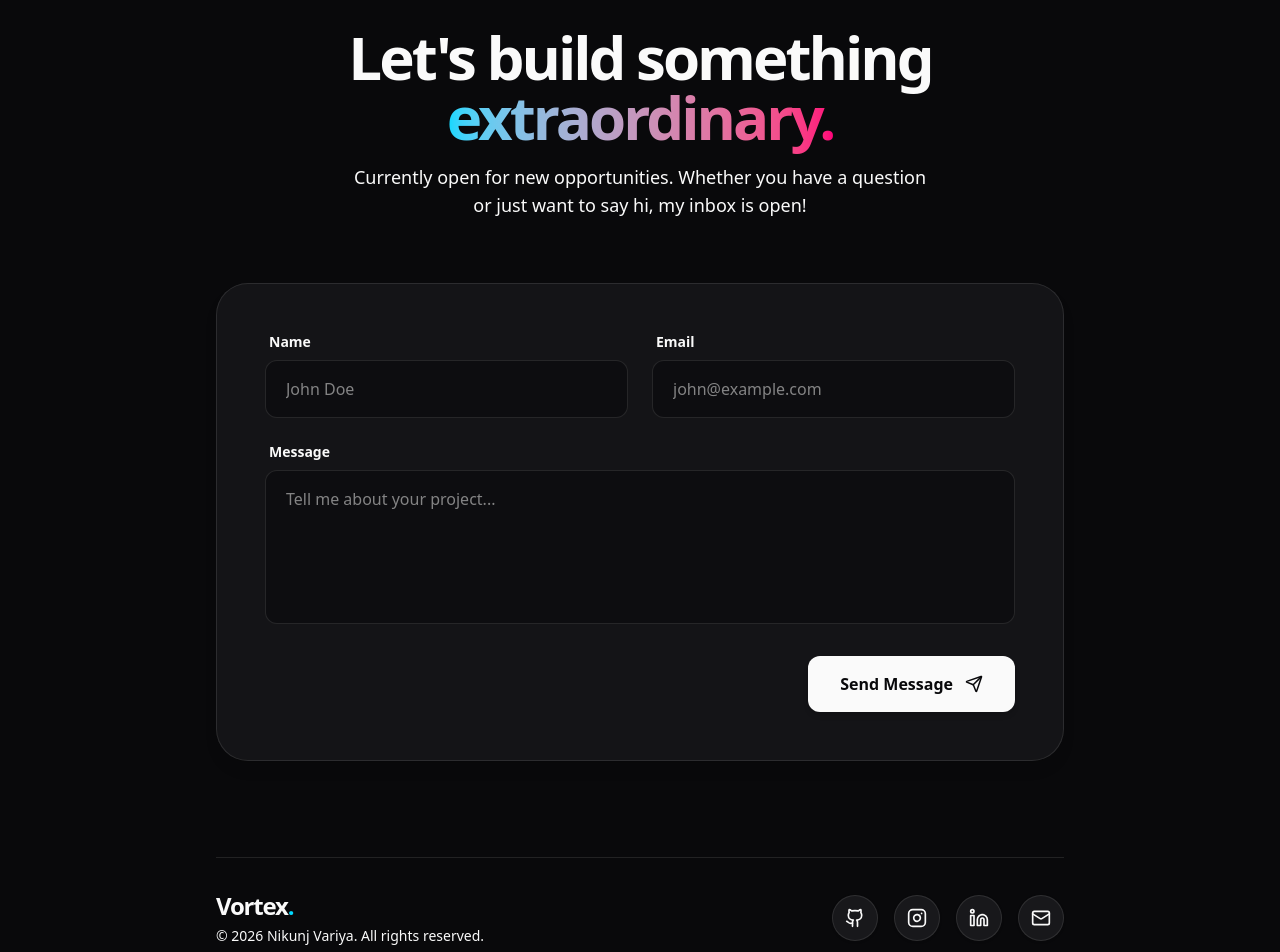
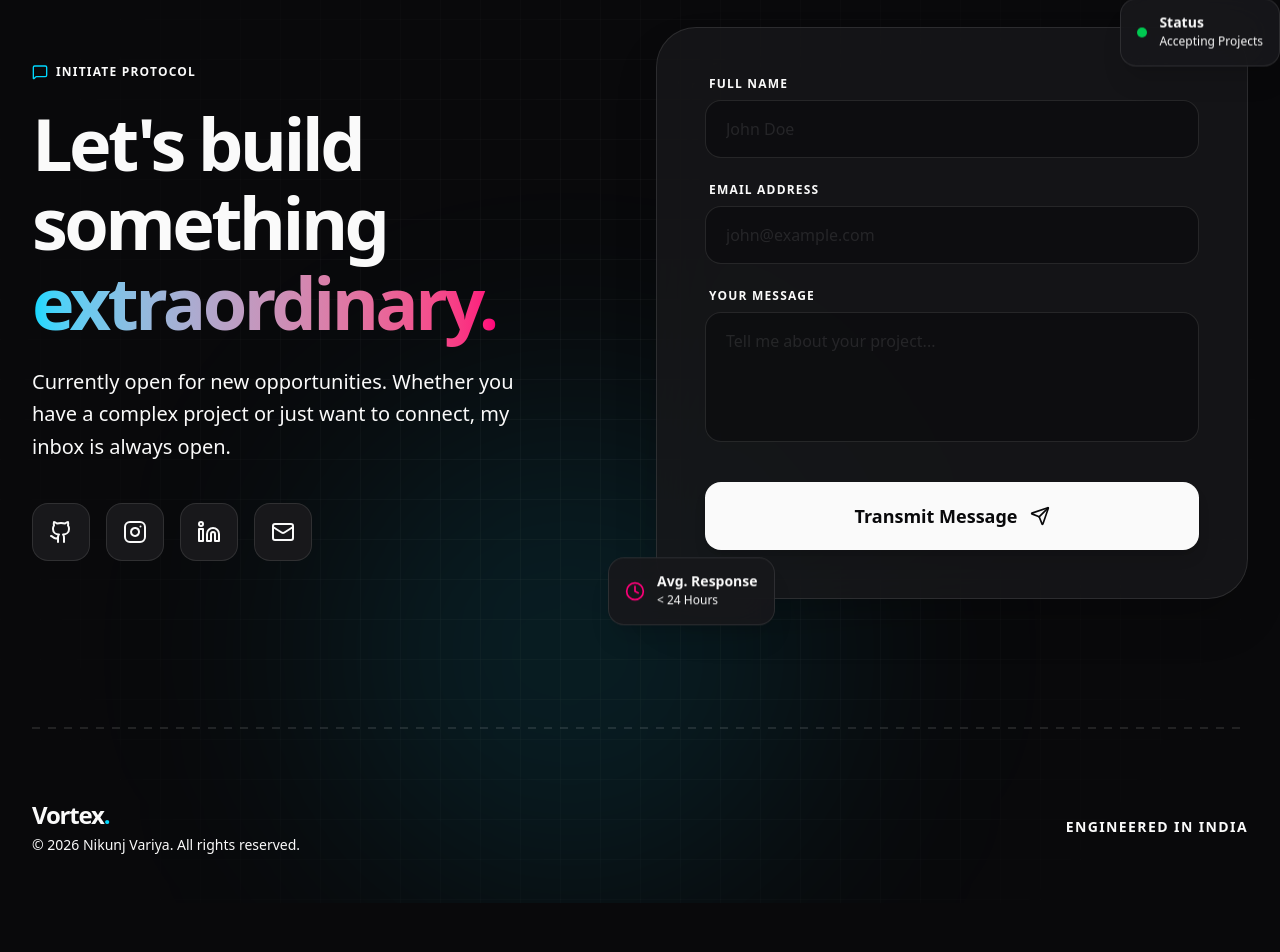
Before and after one commit to itznik/Portfolio, a Next.js app in the folder nikunj-portfolio/: page / in a window 1280 px wide. Shown: the part 5548-6500 px from the top of the page. After the commit the page ends 6451 px from the top, so only its background shows below. Built offline with nearby package versions, Linux system fonts and the light colour scheme.

Commit message:
Update Contact.tsx

```diff
--- a/nikunj-portfolio/src/components/Contact.tsx
+++ b/nikunj-portfolio/src/components/Contact.tsx
@@ -1,7 +1,7 @@
 "use client";
 
 import { motion } from "framer-motion";
-import { Send, Github, Instagram, Linkedin, Mail } from "lucide-react";
+import { Send, Github, Instagram, Linkedin, Mail, Clock, MessageSquare } from "lucide-react";
 
 export default function Contact() {
   const socials = [
@@ -12,89 +12,147 @@ export default function Contact() {
   ];
 
   return (
-    <section id="contact" className="relative w-full max-w-4xl mx-auto pt-24 md:pt-32 pb-12 px-4 sm:px-6 z-10">
+    <section id="contact" className="relative w-full max-w-7xl mx-auto pt-24 md:pt-32 pb-12 px-4 sm:px-6 lg:px-8 z-10 overflow-hidden">
 
+      {/* 1. SECTION BACKGROUND: Blueprint Mesh */}
+      <div className="absolute inset-0 pointer-events-none z-0">
+        <div className="absolute inset-0 bg-[linear-gradient(to_right,var(--border-card)_1px,transparent_1px),linear-gradient(to_bottom,var(--border-card)_1px,transparent_1px)] bg-[size:40px_40px] [mask-image:radial-gradient(ellipse_60%_80%_at_50%_50%,#000_20%,transparent_100%)] opacity-30" />
+        <div className="absolute bottom-0 left-1/4 w-[500px] h-[500px] bg-accent-primary/10 rounded-full blur-[120px] mix-blend-screen" />
+      </div>
+
+      <div className="relative z-10 flex flex-col lg:flex-row gap-16 lg:gap-8 items-center mb-24 md:mb-32">
+
+        {/* Left: Typography & Socials */}
         <motion.div
-        initial={{ opacity: 0, y: 30 }}
-        whileInView={{ opacity: 1, y: 0 }}
+          initial={{ opacity: 0, x: -50 }}
+          whileInView={{ opacity: 1, x: 0 }}
           viewport={{ once: true }}
-        className="text-center mb-16 relative z-20"
+          className="w-full lg:w-1/2 flex flex-col text-center lg:text-left"
         >
-        <h2 className="text-4xl md:text-6xl font-bold text-fg-base mb-4 tracking-tighter">
+          <div className="inline-flex items-center justify-center lg:justify-start gap-2 mb-6">
+            <MessageSquare size={16} className="text-accent-primary" />
+            <span className="text-xs font-bold tracking-widest text-fg-base uppercase">Initiate Protocol</span>
+          </div>
+
+          <h2 className="text-5xl md:text-6xl lg:text-7xl font-black text-fg-base mb-6 tracking-tighter leading-[1.1]">
             Let's build something <br />
             <span className="text-transparent bg-clip-text bg-gradient-to-r from-accent-primary to-accent-secondary">
               extraordinary.
             </span>
           </h2>
-        <p className="text-text-secondary max-w-xl mx-auto text-base md:text-lg font-light">
-          Currently open for new opportunities. Whether you have a question or just want to say hi, my inbox is open!
+
+          <p className="text-text-secondary max-w-lg mx-auto lg:mx-0 text-lg md:text-xl font-light mb-10 leading-relaxed">
+            Currently open for new opportunities. Whether you have a complex project or just want to connect, my inbox is always open.
           </p>
+
+          <div className="flex items-center justify-center lg:justify-start gap-4">
+            {socials.map((social, i) => (
+              <motion.a
+                initial={{ opacity: 0, y: 20 }}
+                whileInView={{ opacity: 1, y: 0 }}
+                viewport={{ once: true }}
+                transition={{ delay: i * 0.1 }}
+                key={social.name} href={social.href} target="_blank" rel="noopener noreferrer" aria-label={social.name}
+                className="p-4 rounded-2xl bg-surface-card border border-border-card text-text-secondary hover:text-accent-primary hover:border-accent-primary/50 hover:shadow-[0_0_15px_rgba(0,216,255,0.2)] hover:-translate-y-1 transition-all"
+              >
+                <social.icon size={24} />
+              </motion.a>
+            ))}
+          </div>
         </motion.div>
 
-      {/* The Form */}
+        {/* Right: The Floating Glass Form & Widgets */}
+        <div className="w-full lg:w-1/2 relative">
+
           <motion.form
-        initial={{ opacity: 0, y: 40 }}
+            initial={{ opacity: 0, y: 50 }}
             whileInView={{ opacity: 1, y: 0 }}
             viewport={{ once: true }}
             transition={{ duration: 0.6 }}
-        className="relative p-6 md:p-12 rounded-[2rem] bg-surface-card/80 backdrop-blur-xl border border-border-card shadow-lg mb-24"
+            className="relative z-10 p-8 md:p-12 rounded-[2.5rem] bg-surface-card/80 backdrop-blur-2xl border border-border-card shadow-2xl"
           >
             <div className="flex flex-col gap-6">
-          <div className="grid grid-cols-1 md:grid-cols-2 gap-6">
               <div className="flex flex-col gap-2">
-              <label htmlFor="name" className="text-sm font-semibold text-fg-base ml-1">Name</label>
+                <label htmlFor="name" className="text-xs font-bold tracking-widest uppercase text-text-secondary ml-1">Full Name</label>
                 <input
                   type="text" id="name" placeholder="John Doe"
-                className="w-full bg-bg-base/50 border border-border-card rounded-xl px-5 py-4 text-fg-base placeholder:text-text-secondary focus:outline-none focus:border-accent-primary focus:ring-1 focus:ring-accent-primary transition-all"
+                  className="w-full bg-bg-base/50 border border-border-card rounded-2xl px-5 py-4 text-fg-base placeholder:text-border-card focus:outline-none focus:border-accent-primary focus:ring-1 focus:ring-accent-primary transition-all"
                 />
               </div>
               <div className="flex flex-col gap-2">
-              <label htmlFor="email" className="text-sm font-semibold text-fg-base ml-1">Email</label>
+                <label htmlFor="email" className="text-xs font-bold tracking-widest uppercase text-text-secondary ml-1">Email Address</label>
                 <input
                   type="email" id="email" placeholder="john@example.com"
-                className="w-full bg-bg-base/50 border border-border-card rounded-xl px-5 py-4 text-fg-base placeholder:text-text-secondary focus:outline-none focus:border-accent-primary focus:ring-1 focus:ring-accent-primary transition-all"
+                  className="w-full bg-bg-base/50 border border-border-card rounded-2xl px-5 py-4 text-fg-base placeholder:text-border-card focus:outline-none focus:border-accent-primary focus:ring-1 focus:ring-accent-primary transition-all"
                 />
               </div>
-          </div>
-
               <div className="flex flex-col gap-2">
-            <label htmlFor="message" className="text-sm font-semibold text-fg-base ml-1">Message</label>
+                <label htmlFor="message" className="text-xs font-bold tracking-widest uppercase text-text-secondary ml-1">Your Message</label>
                 <textarea
-              id="message" rows={5} placeholder="Tell me about your project..."
-              className="w-full bg-bg-base/50 border border-border-card rounded-xl px-5 py-4 text-fg-base placeholder:text-text-secondary focus:outline-none focus:border-accent-secondary focus:ring-1 focus:ring-accent-secondary transition-all resize-none"
+                  id="message" rows={4} placeholder="Tell me about your project..."
+                  className="w-full bg-bg-base/50 border border-border-card rounded-2xl px-5 py-4 text-fg-base placeholder:text-border-card focus:outline-none focus:border-accent-secondary focus:ring-1 focus:ring-accent-secondary transition-all resize-none"
                 />
               </div>
 
               <button
                 type="button"
-            className="group relative flex items-center justify-center gap-3 w-full md:w-auto md:self-end px-8 py-4 bg-fg-base text-bg-base rounded-xl font-bold overflow-hidden transition-transform hover:-translate-y-1 mt-2 shadow-md"
+                className="group relative flex items-center justify-center gap-3 w-full px-8 py-5 bg-fg-base text-bg-base rounded-2xl font-black text-lg overflow-hidden transition-transform hover:-translate-y-1 mt-4 shadow-lg"
               >
-            <span className="relative z-10">Send Message</span>
-            <Send size={18} className="relative z-10 group-hover:translate-x-1 group-hover:-translate-y-1 transition-transform" />
+                <span className="relative z-10">Transmit Message</span>
+                <Send size={20} className="relative z-10 group-hover:translate-x-1 group-hover:-translate-y-1 transition-transform" />
               </button>
             </div>
           </motion.form>
 
-      {/* Footer */}
-      <div className="border-t border-border-card pt-8 flex flex-col md:flex-row items-center justify-between gap-6">
+          {/* FLOATING WIDGET 1: Top Right */}
+          <motion.div
+            animate={{ y: [0, -8, 0] }}
+            transition={{ repeat: Infinity, duration: 4, ease: "easeInOut" }}
+            className="hidden md:flex absolute -top-6 -right-8 p-4 rounded-2xl bg-surface-card/90 backdrop-blur-xl border border-border-card shadow-xl items-center gap-3 z-20"
+          >
+            <div className="w-2.5 h-2.5 rounded-full bg-green-500 animate-pulse" />
+            <div className="flex flex-col">
+              <span className="text-sm font-bold text-fg-base leading-none">Status</span>
+              <span className="text-xs text-text-secondary font-medium mt-1">Accepting Projects</span>
+            </div>
+          </motion.div>
+
+          {/* FLOATING WIDGET 2: Bottom Left */}
+          <motion.div
+            animate={{ y: [0, 8, 0] }}
+            transition={{ repeat: Infinity, duration: 5, ease: "easeInOut", delay: 1 }}
+            className="absolute -bottom-6 -left-4 md:-left-12 p-4 rounded-2xl bg-surface-card/90 backdrop-blur-xl border border-border-card shadow-xl flex items-center gap-3 z-20"
+          >
+            <Clock size={20} className="text-accent-secondary" />
+            <div className="flex flex-col">
+              <span className="text-sm font-bold text-fg-base leading-none">Avg. Response</span>
+              <span className="text-xs text-text-secondary font-medium mt-1">&lt; 24 Hours</span>
+            </div>
+          </motion.div>
+
+        </div>
+      </div>
+
+      {/* 3. FOOTER (With SVG Separator) */}
+      <div className="relative pt-12">
+        {/* SVG Dashed Line */}
+        <svg className="absolute top-0 left-0 w-full h-[2px] text-border-card" preserveAspectRatio="none">
+          <line x1="0" y1="1" x2="100%" y2="1" stroke="currentColor" strokeWidth="2" strokeDasharray="8 8" />
+        </svg>
+
+        <div className="flex flex-col md:flex-row items-center justify-between gap-6 pt-6">
           <div className="flex flex-col items-center md:items-start gap-1">
-          <span className="text-2xl font-bold tracking-tighter text-fg-base">
+            <span className="text-2xl font-black tracking-tighter text-fg-base">
               Vortex<span className="text-accent-primary">.</span>
             </span>
-          <span className="text-sm text-text-secondary">
+            <span className="text-sm text-text-secondary font-medium">
               © {new Date().getFullYear()} Nikunj Variya. All rights reserved.
             </span>
           </div>
 
-        <div className="flex items-center gap-4">
-          {socials.map((social) => (
-            <a
-              key={social.name} href={social.href} target="_blank" rel="noopener noreferrer" aria-label={social.name}
-              className="p-3 rounded-full bg-surface-card border border-border-card text-text-secondary hover:text-accent-primary hover:border-accent-primary/50 hover:-translate-y-1 transition-all shadow-sm"
-            >
-              <social.icon size={20} />
-            </a>
-          ))}
+          <div className="text-sm font-bold text-text-secondary tracking-widest uppercase">
+            Engineered in India
+          </div>
         </div>
       </div>
     </section>
```
Lines whose indentation alone changed are shown as unchanged.
